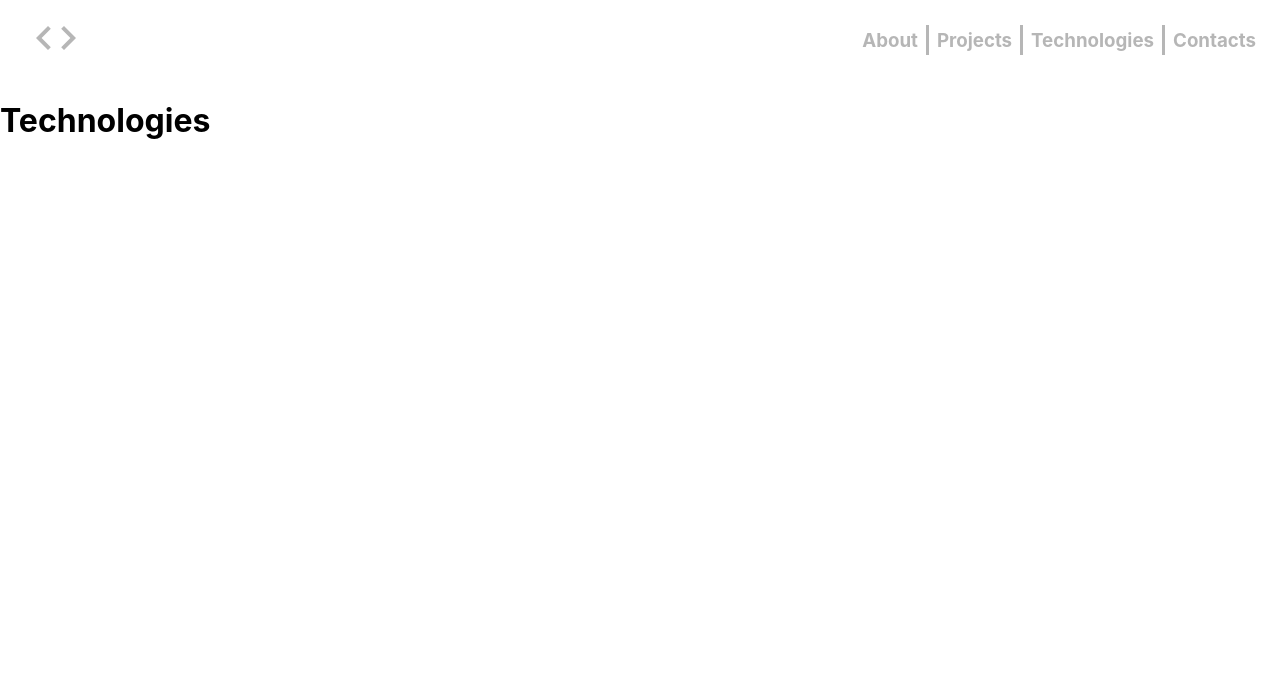
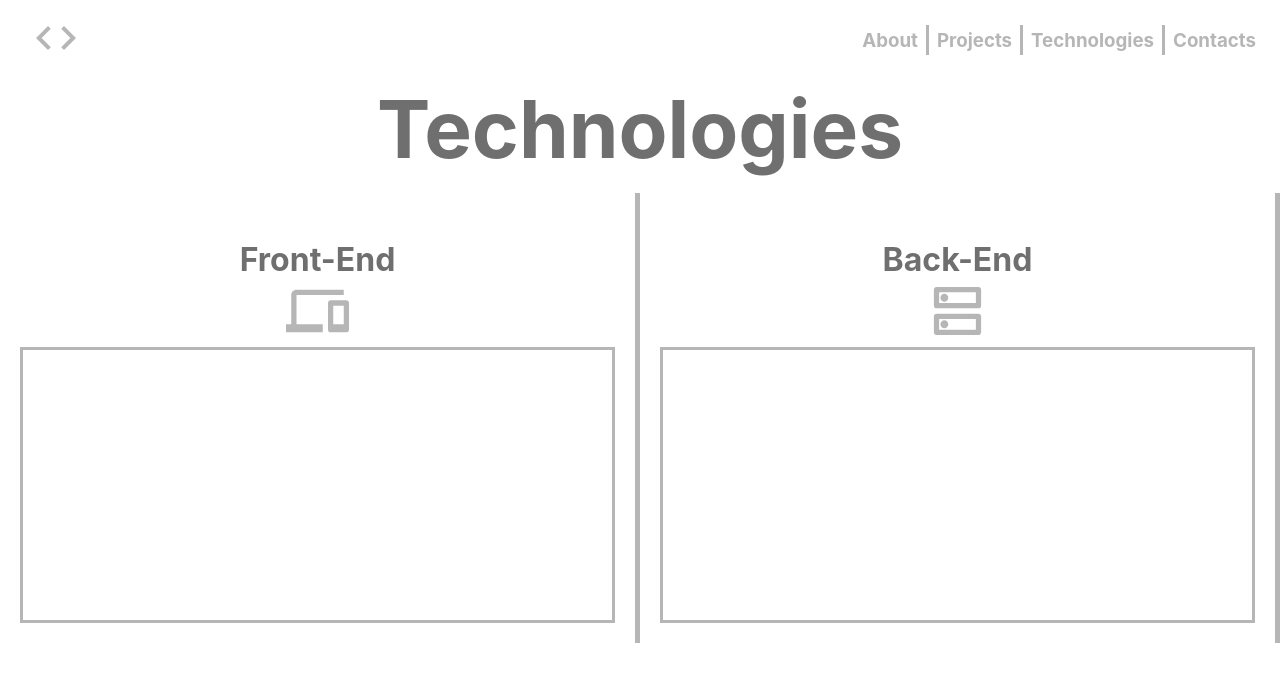
Before and after one commit to JadJHaddad/portfolio, a React (Create React App) app: page /technologies in a window 1280 px wide. Shown: the top 682 px of the page. Built offline with nearby package versions, Linux system fonts and the light colour scheme.

Commit message:
Jad Haddad 20210914 Built the Technologies and Contacts pages

```diff
--- a/src/components/About.js
+++ b/src/components/About.js
@@ -5,10 +5,10 @@ import ProfilePicture from '../pictures/profile-picture.jpg';
 import '../css/About.css';
 
 const About = () => (
-  <body>
+  <div>
     <div className="banner"/>
     <div className="profile-circle">
-      <img className="profile-picture" src={ProfilePicture} alt="Profile Picture" />
+      <img className="profile-picture" src={ProfilePicture} alt="Profile" />
     </div>
     <div className="boxes">
       <div className="box aboutme-box">
@@ -24,7 +24,7 @@ const About = () => (
         <p>Lorem Ipsum is simply dummy text of the printing and typesetting industry. Lorem Ipsum has been the industry's standard dummy text ever since the 1500s, when an unknown printer took a galley of type and scrambled it to make a type specimen book. It has survived not only five centuries, but also the leap into electronic typesetting, remaining essentially unchanged. It was popularised in the 1960s with the release of Letraset sheets containing Lorem Ipsum passages, and more recently with desktop publishing software like Aldus PageMaker including versions of Lorem Ipsum.</p>
       </div>
     </div>
-  </body>
+  </div>
 )
 
 export default About;
--- a/src/components/Contacts.js
+++ b/src/components/Contacts.js
@@ -1,7 +1,21 @@
 import React from 'react';
 
+import '../css/Contacts.css'
+
 const Contacts = () => (
-  <h1>Contacts</h1>
+  <div>
+    <h1 id="contacts-title">If You Want to Learn More</h1>
+    <div id="contacts-container">
+      <div className="contacts-box">
+      </div>
+      <div className="contacts-box">
+      </div>
+      <div className="contacts-box">
+      </div>
+      <div className="contacts-box">
+      </div>
+    </div>
+  </div>
 )
 
 export default Contacts;
--- a/src/components/Projects.js
+++ b/src/components/Projects.js
@@ -3,29 +3,29 @@ import React from 'react';
 import '../css/Projects.css';
 
 const Projects = () => (
-  <body>
-    <h1 ID="projects-title">Past Projects</h1>
-    <div ID="all-projects-box">
-      <div ID="project-1" className="projects">
+  <div>
+    <h1 id="projects-title">Past Projects</h1>
+    <div id="all-projects-box">
+      <div id="project-1" className="projects">
         <h2 className="project-title">
           Project One
         </h2>
         <div className="project-preview" />
       </div>
-      <div ID="project-2" className="projects">
+      <div id="project-2" className="projects">
         <h2 className="project-title">
           Project Two
         </h2>
         <div className="project-preview" />
       </div>
-      <div ID="project-3" className="projects">
+      <div id="project-3" className="projects">
         <h2 className="project-title">
           Project Three
         </h2>
         <div className="project-preview" />
       </div>
     </div>
-  </body>
+  </div>
 )
 
 export default Projects;
--- a/src/components/Technologies.js
+++ b/src/components/Technologies.js
@@ -1,7 +1,33 @@
 import React from 'react';
 
+import FrontendIcon from '../icons/frontend.svg';
+import BackendIcon from '../icons/backend.svg';
+
+import '../css/Technologies.css';
+
 const Technologies = () => (
-  <h1>Technologies</h1>
+  <div>
+    <h1 id='technologies-title'>Technologies</h1>
+    <div id='technologies-main'>
+
+      <div id='frontend'>
+        <h2 className="technologies-sub-title">Front-End</h2>
+        <img id="frontend-icon" className="technologies-icons" src={FrontendIcon} alt="Laptop and Phone Display Icon" />
+        <div className="technologies-container">
+
+        </div>
+      </div>
+
+      <div id='backend'>
+        <h2 className="technologies-sub-title">Back-End</h2>
+        <img id="backend-icon" className="technologies-icons" src={BackendIcon} alt="DNS Icon" />
+        <div className="technologies-container">
+
+        </div>
+      </div>
+
+    </div>
+  </div>
 )
 
 export default Technologies;
--- /dev/null
+++ b/src/css/Contacts.css
@@ -0,0 +1,18 @@
+#contacts-title {
+  color: rgb(111,111,111);
+  text-align: center;
+}
+
+#contacts-container {
+  display: flex;
+  justify-content: space-around;
+  align-items: center;
+  height: 20em;
+  margin: 4em 3em;
+}
+
+.contacts-box {
+  background-color: rgb(182,182,182);
+  height:250px;
+  width: 250px;
+}
--- a/src/css/Projects.css
+++ b/src/css/Projects.css
@@ -1,6 +1,6 @@
 #projects-title {
   text-align: center;
-  color: rgb(182,182,182);
+  color: rgb(111,111,111);
   font-size: 5em;
   margin-top: 0;
   margin-bottom: 1rem;
--- /dev/null
+++ b/src/css/Technologies.css
@@ -0,0 +1,46 @@
+#technologies-title {
+  text-align: center;
+  color: rgb(111,111,111);
+  font-size: 5em;
+  margin-top: 0;
+  margin-bottom: 1rem;
+}
+
+#technologies-main {
+  display: flex;
+  flex-direction: row;
+}
+
+.technologies-sub-title {
+  color: rgb(111,111,111);
+  font-size: 2em;
+  margin-bottom: auto;
+}
+
+#frontend, #backend {
+  height: 450px;
+  width: 50%;
+  border-right-style: solid;
+  border-right-width: 5px;
+  border-right-color: rgb(182,182,182);
+  text-align: center;
+  justify-content: center;
+  align-content: center;
+}
+
+.technologies-icons {
+  width: 10%;
+}
+
+.technologies-container {
+  border-style: solid;
+  border-width: 3px;
+  height: 60%;
+  margin: 0 20px;
+  border-color: rgb(182,182,182);
+}
+
+#backend {
+  height: 450px;
+  width: 50%;
+}
```
Also changed, not shown: src/icons/backend.svg (added), src/icons/frontend.svg (added).
